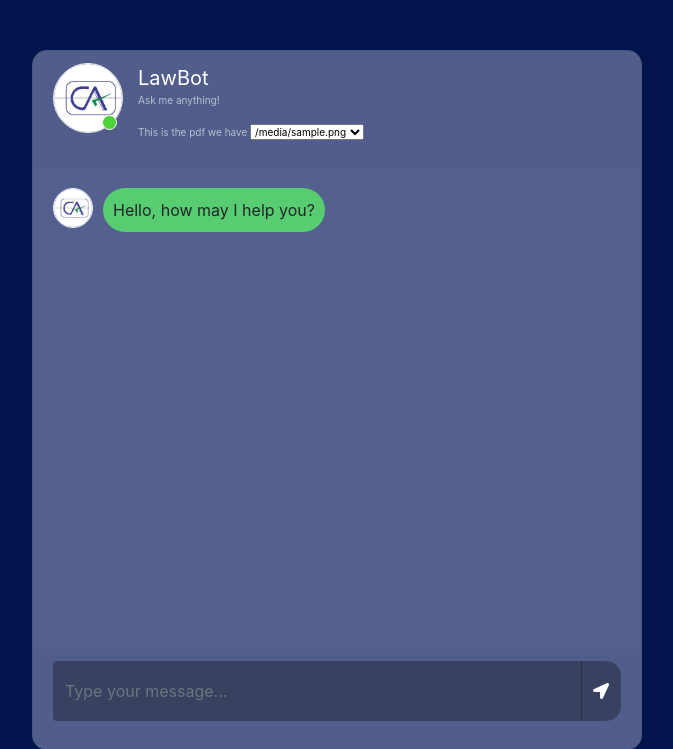
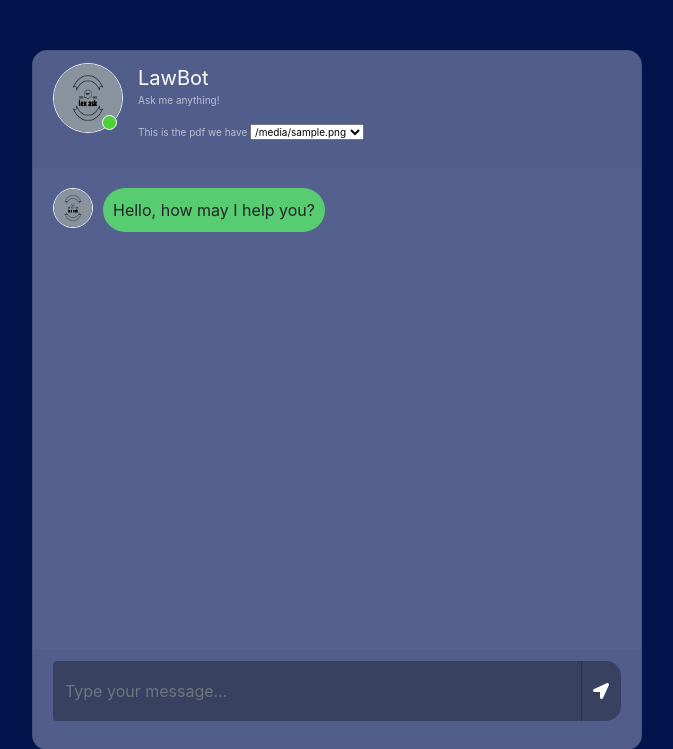
Before and after one commit to lalsharath511/chatbot, a Flask app: template templates/chat.html in a window 1280 px wide. Shown: the top 749 px of the page, without its empty margins (303-976 px from the left). Run offline with Flask 3, Linux system fonts and the light colour scheme; the template is opened without the code that fills it: most values are stand-ins (such as "Sample title", 1, 10 or a date in 2020); some libraries are stand-ins or nearby versions.

Commit message:
adding new icon

```diff
--- a/templates/chat.html
+++ b/templates/chat.html
@@ -22,7 +22,7 @@
 						<div class="card-header msg_head">
 							<div class="d-flex bd-highlight">
 								<div class="img_cont">
-									<img src="{{ url_for('static', filename='botlog.jpg') }}" class="rounded-circle user_img">
+									<img src="{{ url_for('static', filename='botlog1.png') }}" class="rounded-circle user_img">
 									<span class="online_icon"></span>
 								</div>
 								<div class="user_info">
@@ -38,7 +38,7 @@
 						</div>
 						<div id="messageFormeight" class="card-body msg_card_body">
 							<div class="d-flex justify-content-start mb-4">
-								<div class="img_cont_msg"><img src="{{ url_for('static', filename='botlog.jpg') }}" class="rounded-circle user_img_msg"></div>
+								<div class="img_cont_msg"><img src="{{ url_for('static', filename='botlog1.png') }}" class="rounded-circle user_img_msg"></div>
 								<div class="msg_cotainer">
 									Hello, how may I help you?
 
@@ -132,7 +132,7 @@
 					}).done(function(data) {
 						var botHtml = `
 							<div class="d-flex justify-content-start mb-4">
-								<div class="img_cont_msg"><img src="{{ url_for('static', filename='botlog.jpg') }}" class="rounded-circle user_img_msg"></div>
+								<div class="img_cont_msg"><img src="{{ url_for('static', filename='botlog1.png') }}" class="rounded-circle user_img_msg"></div>
 								<div class="msg_cotainer">${data['sys_out']['answer']}</div>
 								<span class="msg_time">${str_time}</span>
 							</div>
```
Also changed, not shown: static/botlog1.png (added).
